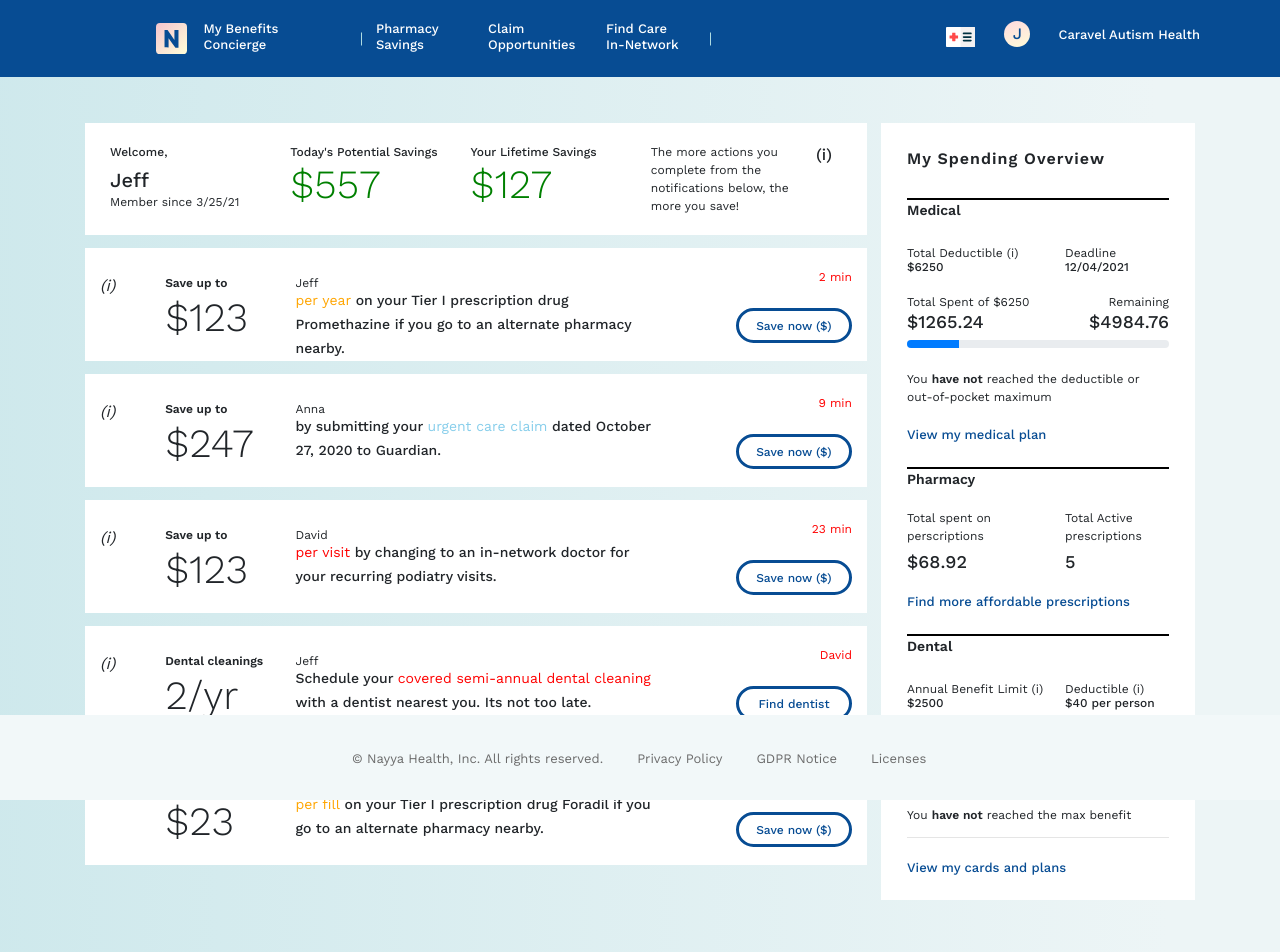
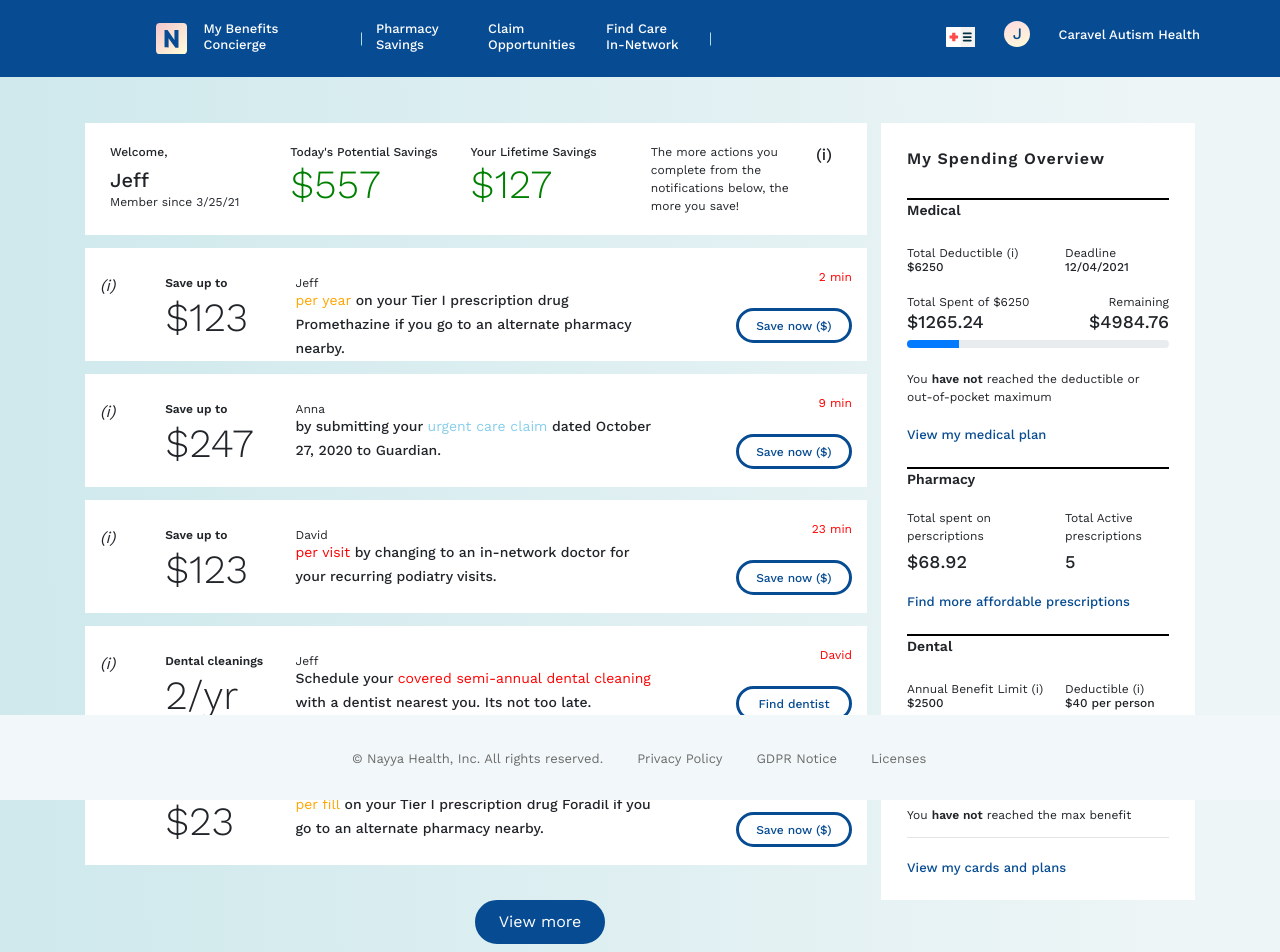
Before and after one commit to alti21/Nayya-Front-End-Engineer-Assessment, a React (Create React App) app in the folder benefits-concierge-dashboard/: page / in a window 1280 px wide. Shown: the top 952 px of the page. Built offline with nearby package versions, Linux system fonts and the light colour scheme.

Commit message:
Added view more button

```diff
--- a/benefits-concierge-dashboard/src/App.scss
+++ b/benefits-concierge-dashboard/src/App.scss
@@ -337,7 +337,16 @@
 
 }
 
-
+.more {
+  height: 44px;
+  margin-left: 390px;
+  border: 3px solid #074C93;
+  border-radius: 50px;
+  color: #fff;
+  background-color: #074C93;
+  width: 130px;
+  font-family: 'Work Sans', sans-serif;
+}
 
 /*Footer*/
 
--- a/benefits-concierge-dashboard/src/Body/Body.js
+++ b/benefits-concierge-dashboard/src/Body/Body.js
@@ -13,6 +13,7 @@ const Body = () => (
                 <SpendingOverview />
             </Col>
         </Row>
+        <button className='more'>View more</button>
     </Container>
 )
 
--- a/benefits-concierge-dashboard/src/Header/Header.js
+++ b/benefits-concierge-dashboard/src/Header/Header.js
@@ -10,10 +10,10 @@ const Header = () => (
     <div className='bg-blue'>
         <Container className='App-header bg-blue'>
             <Row>
-                <Col  xl={2} className="px-0">
+                <Col  lg={2} className="px-0">
                     <Logo logoClass='bcd-logo' titleClass='navlink'/>
                 </Col>
-                <Col xl={4}>
+                <Col lg={4}>
                     <Navbar className='navbar p-0 pr-2'>
                         <Navlink >
                             <a href="#" className='navlink' style={{width: 62}}>Pharmacy<br></br>Savings</a>
@@ -26,7 +26,7 @@ const Header = () => (
                         </Navlink>
                     </Navbar>
                 </Col>
-                <Col xl={4} className='ml-auto'>
+                <Col lg={4} className='ml-auto'>
                     <Navbar className='align-items-center'>
                         <Navlink width={2}>
                             <a href="#" data-toggle="tooltip" data-placement="bottom" title="View my Cards and Plans"><img src={Notification} alt=""></img></a>
```
